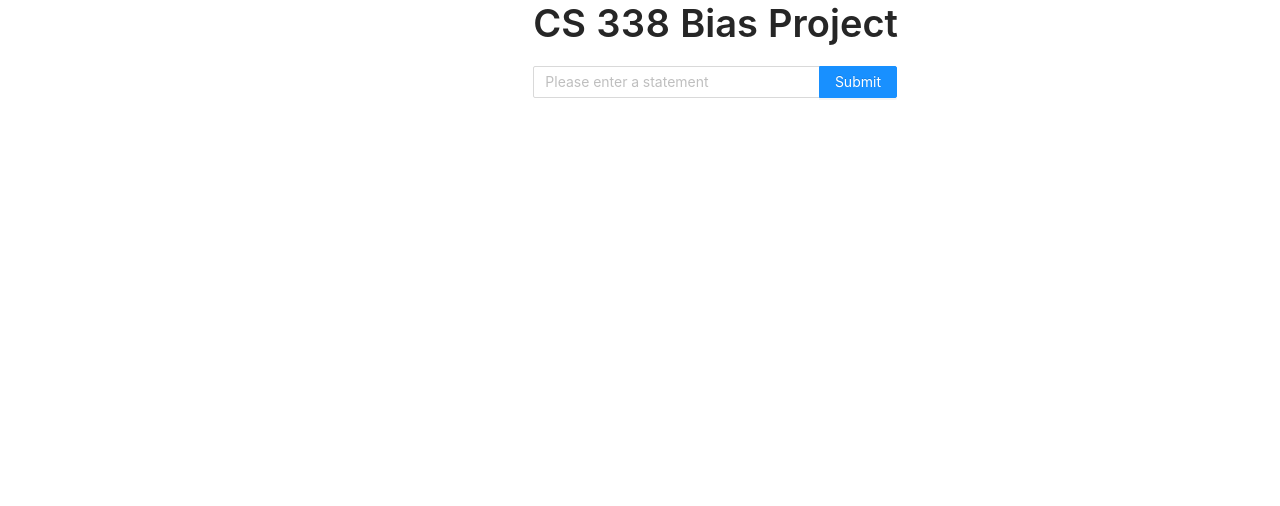
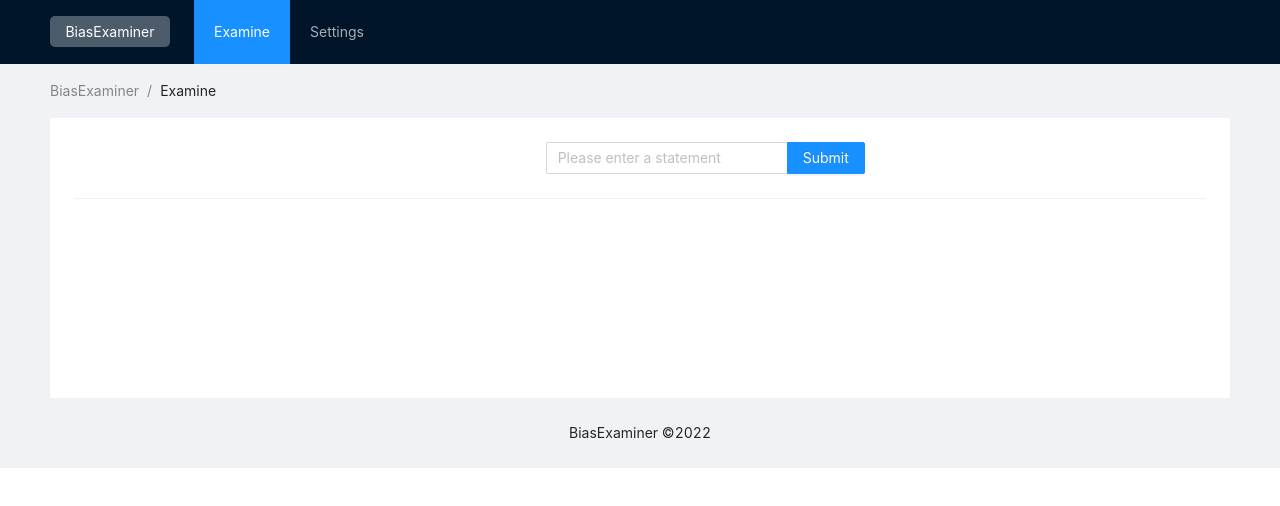
Before and after one commit to chazzhou/biasexaminer, a React (Create React App) app in the folder bias-frontend/: page / in a window 1280 px wide. Shown: the top 506 px of the page. Built offline with nearby package versions, Linux system fonts and the light colour scheme.

Commit message:
Update design

```diff
--- a/bias-frontend/src/App.css
+++ b/bias-frontend/src/App.css
@@ -1,38 +1,23 @@
-.App {
+.site-layout-content {
+  min-height: 280px;
+  padding: 24px;
+  background: #fff;
+}
+.logo {
+  float: left;
+  width: 120px;
+  height: 31px;
+  margin: 16px 24px 16px 0;
+  background: rgba(255, 255, 255, 0.3);
+  color: #fff;
   text-align: center;
+  line-height: 31px;
+  border-radius: 5px;
 }
-
-.App-logo {
-  height: 40vmin;
-  pointer-events: none;
+.ant-row-rtl .logo {
+  float: right;
+  margin: 16px 0 16px 24px;
 }
-
-@media (prefers-reduced-motion: no-preference) {
-  .App-logo {
-    animation: App-logo-spin infinite 20s linear;
+  [data-theme="dark"] .site-layout-content {
+    background: #141414;
   }
-}
-
-.App-header {
-  background-color: #282c34;
-  min-height: 100vh;
-  display: flex;
-  flex-direction: column;
-  align-items: center;
-  justify-content: center;
-  font-size: calc(10px + 2vmin);
-  color: white;
-}
-
-.App-link {
-  color: #61dafb;
-}
-
-@keyframes App-logo-spin {
-  from {
-    transform: rotate(0deg);
-  }
-  to {
-    transform: rotate(360deg);
-  }
-}
--- a/bias-frontend/src/App.js
+++ b/bias-frontend/src/App.js
@@ -1,10 +1,13 @@
 import logo from "./logo.svg";
 import "antd/dist/antd.css";
+import "./App.css"
 import { useState } from "react";
-import { Typography, Row, Col, Input } from "antd";
+import { Typography, Row, Col, Input, Menu, Breadcrumb, Divider } from "antd";
 import { DragDropContext, Droppable, Draggable } from "react-beautiful-dnd";
 import { reorderStatement } from "./reorder";
 import { WordList } from "./WordList.tsx";
+import { Layout } from 'antd';
+const { Header, Footer, Sider, Content } = Layout;
 
 function App() {
   const { Title } = Typography;
@@ -18,14 +21,30 @@ function App() {
 
   return (
     <>
+    <Layout className="layout">
+    <Header>
+      <div className="logo">BiasExaminer</div>
+      <Menu theme="dark" mode="horizontal" defaultSelectedKeys={['Examine']}>
+        <Menu.Item key="Examine">Examine</Menu.Item>
+        <Menu.Item key="Settings">Settings</Menu.Item>
+      </Menu>
+    </Header>
+    <Content style={{ padding: '0 50px' }}>
+      <Breadcrumb style={{ margin: '16px 0' }}>
+        <Breadcrumb.Item>BiasExaminer</Breadcrumb.Item>
+        <Breadcrumb.Item>Examine</Breadcrumb.Item>
+      </Breadcrumb>
+      <div className="site-layout-content">
       <Row align="middle">
         <Col offset={10}>
-          <Title>CS 338 Bias Project</Title>
           <Search
             placeholder="Please enter a statement"
             enterButton="Submit"
             onSearch={onSubmit}
           />
+        </Col>
+        <Divider></Divider>
+        <Col offset={10}>
           <DragDropContext
             onDragEnd={({ destination, source }) => {
               if (!destination) {
@@ -47,8 +66,12 @@ function App() {
               ))}
             </div>
           </DragDropContext>
-        </Col>
+          </Col>
       </Row>
+      </div>
+    </Content>
+    <Footer style={{ textAlign: 'center' }}>BiasExaminer ©2022</Footer>
+  </Layout>
     </>
   );
 }
```
Also changed, not shown: 2 other files (tests, documents, lock files or other folders).
